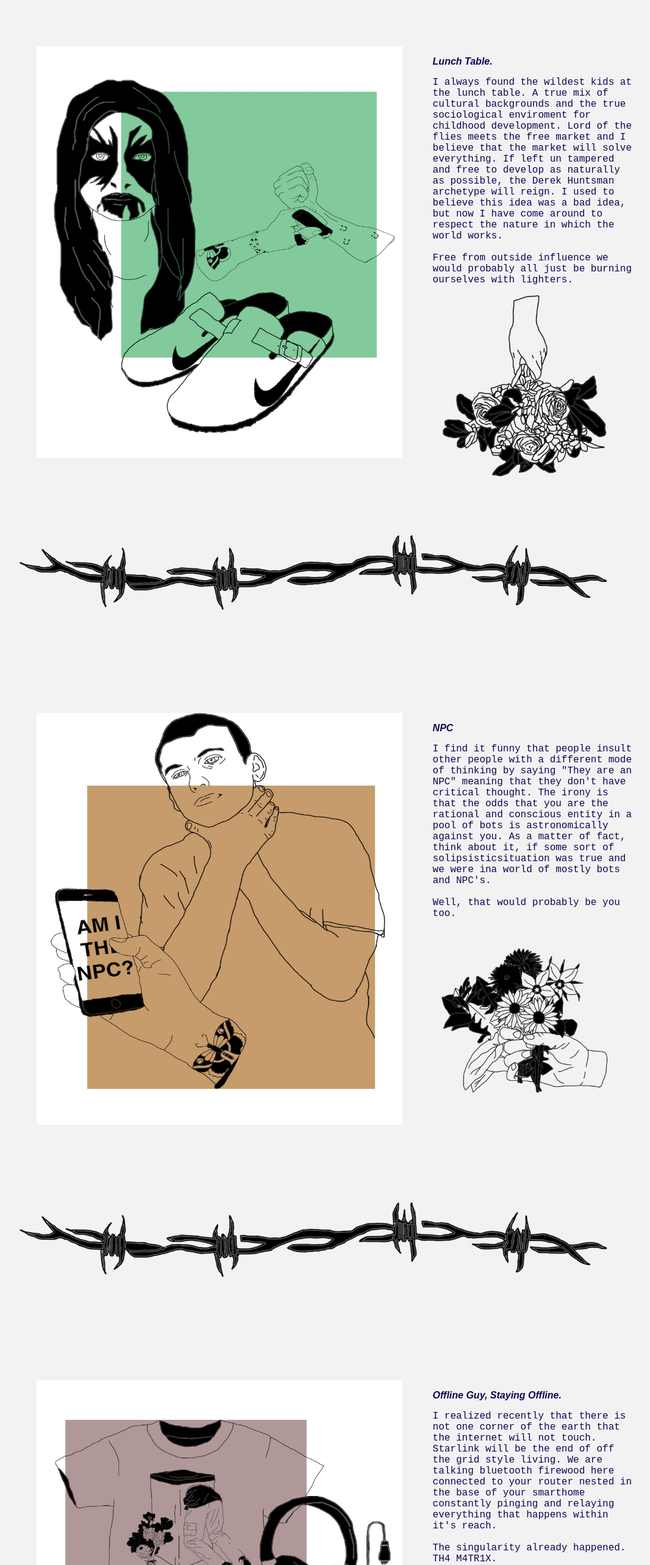
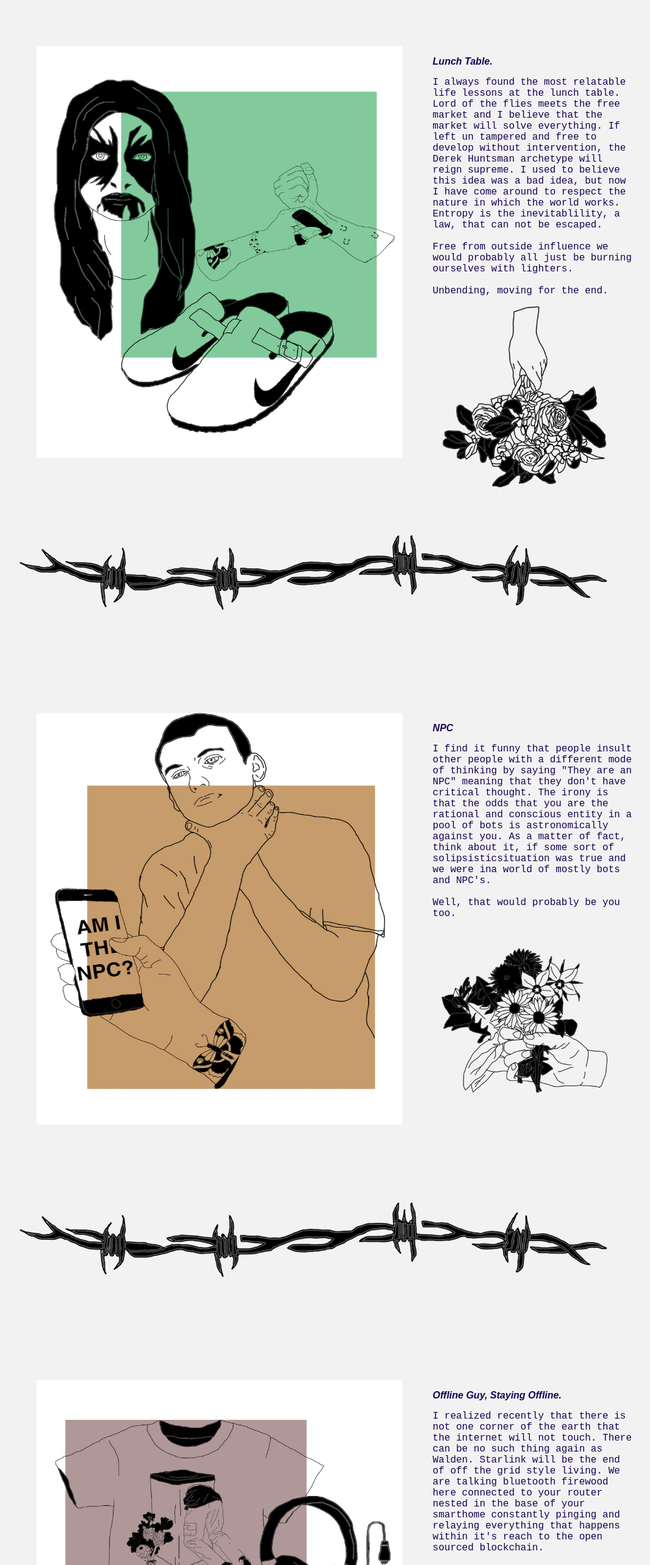
Before and after one commit to CJbricks/Daybreak, a Next.js app: page /Body in a window 1280 px wide. Shown: the part 880-3446 px from the top of the page at 61% size, without its empty margins (158-1224 px from the left). Built offline with nearby package versions, Linux system fonts and the light colour scheme; a web font is replaced by a local one.

Commit message:
Media query add

```diff
--- a/src/pages/ContactPage.js
+++ b/src/pages/ContactPage.js
@@ -13,6 +13,7 @@ export default function () {
     <Header />
         <Border />
             <div className={styles.contactbox}>
+
                     <p className={styles.contactheader}> Contact me, if you must.</p>
                     <br />
                     <p className={styles.contacttext}>Email: cj.christian.web@gmail.com</p>
@@ -31,6 +32,7 @@ export default function () {
                         please send Email
                         or notification to IG through direct message.
                     </p>
+
             </div>
         <Border />
     <Footer />
--- a/src/pages/Images.js
+++ b/src/pages/Images.js
@@ -13,7 +13,6 @@ export default function Images() {
     <>
     <Header />
     <div>
-
         <Image
             src={kegImage}
             width={380}
--- a/src/pages/Posts/PostOne.js
+++ b/src/pages/Posts/PostOne.js
@@ -20,14 +20,18 @@ export default function PostOne() {
                     </div>
                     <div className={styles.second}>
                         <p className={styles.label}>Lunch Table.</p>
-                        <p className={styles.textbody}>I always found the wildest kids at the lunch table. A true mix of cultural backgrounds and
-                            the true sociological enviroment for childhood development. Lord of the flies meets the free market and I believe
-                            that the market will solve everything. If left un tampered and free to develop as naturally as possible, the Derek Huntsman archetype
-                            will reign. I used to believe this idea was a bad idea, but now I have come around to respect the nature in which the world works.
+                        <p className={styles.textbody}>I always found the most relatable life lessons at the lunch table.
+                            Lord of the flies meets the free market and I believe
+                            that the market will solve everything. If left un tampered and free to develop without intervention, the Derek Huntsman archetype
+                            will reign supreme. I used to believe this idea was a bad idea, but now I have come around to respect the nature in which the world works.
+                            Entropy is the inevitablility, a law, that can not be escaped.
                         <br />
                         <br />
                         Free from outside influence we would probably
                         all just be burning ourselves with lighters.
+                        <br />
+                        <br />
+                        Unbending, moving for the end.
 
                         </p>
                         <Image
--- a/src/pages/Posts/PostThree.js
+++ b/src/pages/Posts/PostThree.js
@@ -25,12 +25,14 @@ export default function
                         </p>
                         <p className={styles.textbody}>
                             I realized recently that there is not one corner of the earth that
-                            the internet will not touch. Starlink will be the end of off the grid style living.
+                            the internet will not touch.
+                            There can be no such thing again as Walden.
+                            Starlink will be the end of off the grid style living.
                             We are talking bluetooth firewood here connected to your router nested in the base of your smarthome constantly
-                            pinging and relaying everything that happens within it's reach.
+                            pinging and relaying everything that happens within it's reach to the open sourced blockchain.
                             <br />
                             <br />
-                            The singularity already happened. TH4 M4TR1X.
+                            The singularity already happened. TH4 M4TR1X b4bby.
                         </p>
                         <Image
                         src={hunterAvatar}
--- a/src/styles/Home.module.css
+++ b/src/styles/Home.module.css
@@ -57,6 +57,7 @@
   linear-gradient(336deg, rgba(187, 187, 236, 0.8), rgba(165, 165, 245, 0) 70.71%); */
   background-color: #f2f2f2;
   width: 100%;
+
 
 }
 
@@ -156,9 +157,10 @@ padding-top: 3%;
     }
 
     .second {
-      height: 97.5%;
+      height: 100%;
       width: 25%;
-      background-color: rgb(244, 207, 174);
+      background-color: #f2f2f2;
+      overflow: scroll;
     }
 
     .daylight{
@@ -177,11 +179,13 @@ padding-top: 3%;
 
     .header {
       margin-left: 5%;
-      text-align: center;
+
     }
 
-    .second{
-      display: none;
+    .headbox {
+      margin-left: 22%;
+      align-items: center;
+      justify-content: center;
     }
   }
 }
--- a/src/styles/Image.module.css
+++ b/src/styles/Image.module.css
@@ -20,15 +20,16 @@
     }
 
     .border-shrink {
-      width: 500px;
+      width: 480px;
       height: auto;
-      object-fit: fit;
+      object-fit: fill;
     }
 
     .border {
-      width: 350px;
+      width: 100%;
       height: auto;
       margin-left: 2%;
-      object-fit: fit;
+      object-fit: fill;
+      margin-left: 12%;
     }
   }
--- a/src/styles/globals.css
+++ b/src/styles/globals.css
@@ -6,8 +6,8 @@ a {
 
 html {
   background-color: #f2f2f2;
-
-
+  align-items: center;
+  justify-content: center;
 }
 
 body {
```
Also changed, not shown: src/styles/Sub.module.css (+13 -0 lines). Lines whose indentation alone changed are shown as unchanged.
